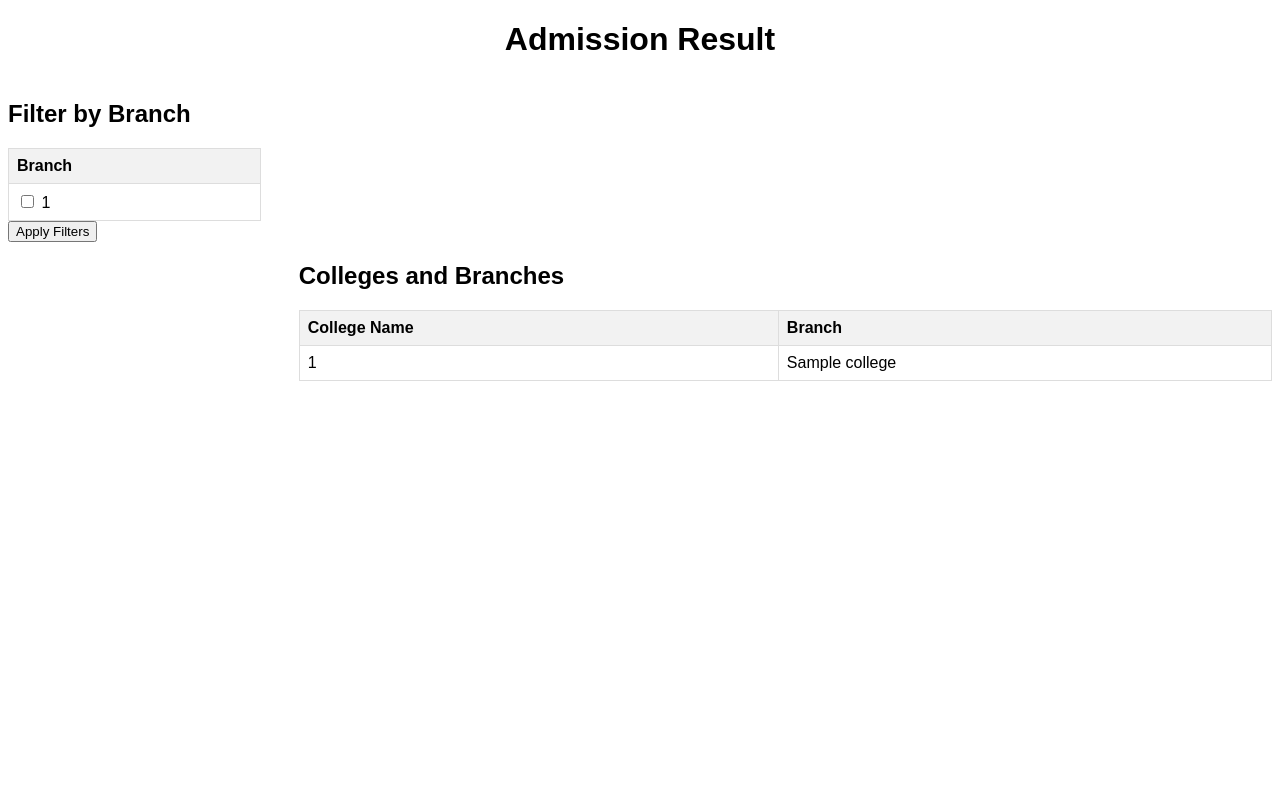
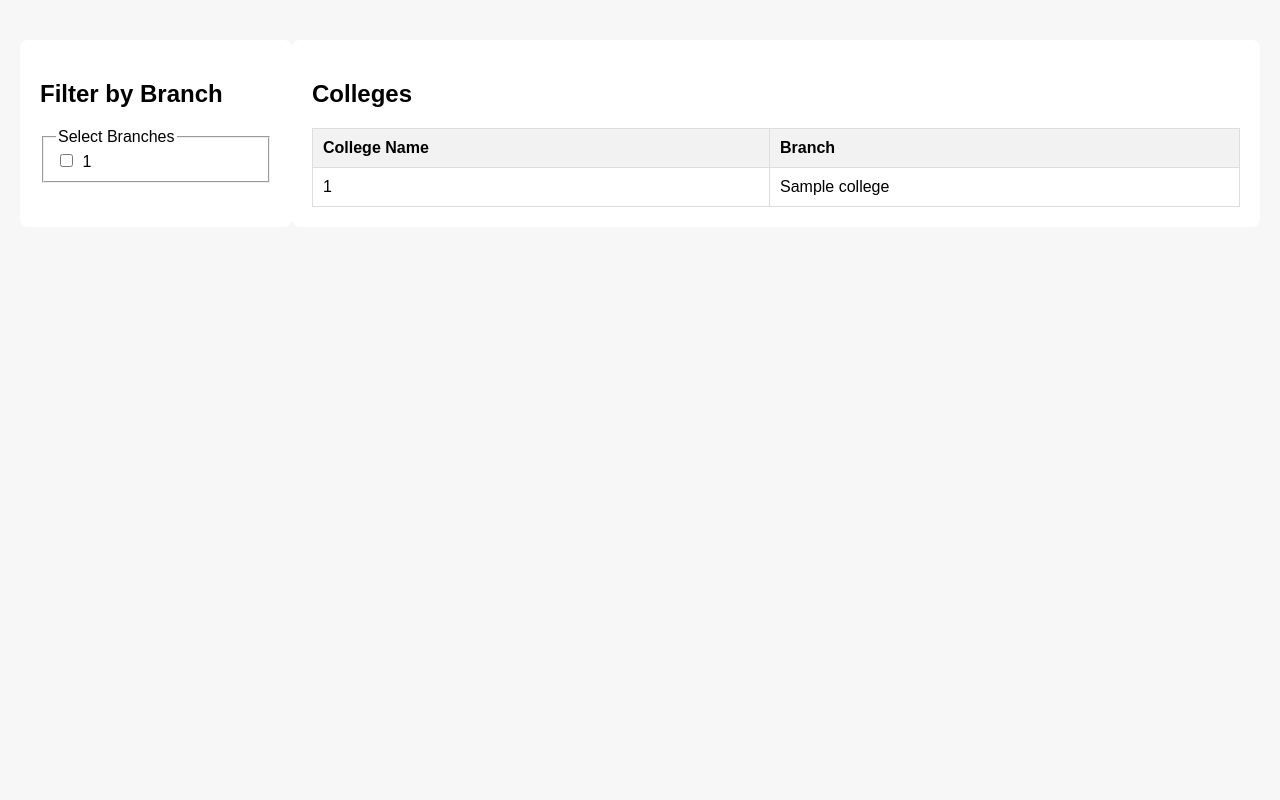
Before and after one commit to gauthamnnair/College-Connect, a Flask app: template templates/result.html in a window 1280 px wide. Run offline with Flask 3, Linux system fonts and the light colour scheme; the template is opened without the code that fills it: most values are stand-ins (such as "Sample title", 1, 10 or a date in 2020).

Commit message:
Added Filtering branch option

```diff
--- a/app.py
+++ b/app.py
@@ -1,7 +1,7 @@
 from flask import Flask, render_template, request, redirect, url_for
 import sqlite3
-import csv
 import os
+import json
 
 app = Flask(__name__)
 
@@ -113,21 +113,23 @@ def submit_admission():
     mhcet_percentile = request.form.get('mhcet_percentile')
     jee_percentile = request.form.get('jee_percentile')
     category = request.form.get('category') + 'S'  # Assuming category is concatenated with 'S'
+    selected_branches_json = request.form.get('selectedBranches')
+    selected_branches = json.loads(selected_branches_json) if selected_branches_json else []
 
-    # Insert form data into the admissions table
-    try:
-        conn_admissions = sqlite3.connect('admissions.db')
-        c_admissions = conn_admissions.cursor()
-        c_admissions.execute("INSERT INTO admissions (mhcet_percentile, jee_percentile, category) VALUES (?, ?, ?)",
-                             (mhcet_percentile, jee_percentile, category))
-        conn_admissions.commit()
-    except sqlite3.Error as e:
-        print("Error inserting data into admissions table:", e)
-    finally:
-        conn_admissions.close()
+    colleges, distinct_branches = filter_colleges(mhcet_percentile, jee_percentile, category, selected_branches)
+
+    # Pass mhcet_percentile and jee_percentile to the result.html template
+    return render_template('result.html', colleges=colleges, distinct_branches=distinct_branches, mhcet_percentile=mhcet_percentile, jee_percentile=jee_percentile, category=category)
+
+def filter_colleges(mhcet_percentile, jee_percentile, category, selected_branches):
+    branch_query = ""
+    colleges, distinct_branches = fetch(mhcet_percentile, jee_percentile, category, branch_query)
+    print("College:", colleges)
+    return colleges, distinct_branches
+
+def fetch(mhcet_percentile, jee_percentile, category, branch_query):
     mhcet_query = "SELECT college_name, branch FROM colleges WHERE percentile <= ? AND seat_type = ?"
     jee_query = "SELECT college_name, branch FROM colleges WHERE percentile <= ? AND seat_type = 'AI'"
-    # Query colleges from the data database based on user input
     colleges = []
     distinct_branches = []
     try:
@@ -140,7 +142,7 @@ def submit_admission():
             distinct_branches = c_data.fetchall()
             c_data.execute(jee_query, (jee_percentile,))
             colleges.extend(c_data.fetchall())
-            c_data.execute("SELECT DISTINCT branch FROM (" +jee_query+ ")", (jee_percentile,))
+            c_data.execute("SELECT DISTINCT branch FROM (" +jee_query+ ")" (jee_percentile,))
             distinct_branches.extend(c_data.fetchall())
         elif jee_percentile:
             c_data.execute(jee_query, (jee_percentile,))
@@ -158,8 +160,7 @@ def submit_admission():
         print("Error querying database:", e)
     finally:
         conn_data.close()
-
-    return render_template('result.html', colleges=colleges, distinct_branches=distinct_branches)
+    return colleges, distinct_branches
 
 if __name__ == '__main__':
     app.run(port=8000, debug=True)
--- a/templates/result.html
+++ b/templates/result.html
@@ -1,39 +1,83 @@
 <!DOCTYPE html>
-<html>
+<html lang="en">
 <head>
-    <title>Admission Result</title>
+    <meta charset="UTF-8">
+    <meta name="viewport" content="width=device-width, initial-scale=1.0">
     <link rel="stylesheet" href="{{ url_for('static', filename='styles.css') }}">
+    <title>Search Results</title>
+    <style>
+        /* Add CSS styles here */
+        body {
+            font-family: Arial, sans-serif;
+            margin: 0;
+            padding: 0;
+            background-color: #f7f7f7;
+            display: flex;
+            justify-content: center;
+            align-items: flex-start;
+            min-height: 100vh;
+        }
+        .container {
+            text-align: center;
+            padding: 20px;
+            background-color: #fff;
+            border-bottom: 1px solid #ccc;
+            width: 100%;
+        }
+        .tables-container {
+            display: flex;
+            width: 100%;
+            margin-top: 20px;
+            padding: 20px;
+        }
+        .filter-table {
+            background-color: #fff;
+            padding: 20px;
+            border-radius: 8px;
+            width: 20%;
+        }
+        .colleges-table {
+            background-color: #fff;
+            padding: 20px;
+            border-radius: 8px;
+            width: 80%;
+        }
+        table {
+            width: 100%;
+            border-collapse: collapse;
+            margin-top: 10px;
+        }
+        th, td {
+            padding: 10px;
+            text-align: left;
+            border-bottom: 1px solid #ddd;
+        }
+        th {
+            background-color: #f2f2f2;
+        }
+        input[type="checkbox"] {
+            margin-right: 5px;
+        }
+    </style>
 </head>
 <body>
-    <div class="container">
-        <h1>Admission Result</h1>
-    </div>
-    <div class="filter-container">
+    <div class="tables-container">
+        <div class="filter-table">
             <h2>Filter by Branch</h2>
-        <form action="{{ url_for('submit_admission') }}" method="post">
-            <table>
-                <thead>
-                    <tr>
-                        <th>Branch</th>
-                    </tr>
-                </thead>
-                <tbody>
-                    {% for branch_tuple in distinct_branches %}
-                    <tr>
-                        <td>
-                            <input type="checkbox" id="{{ branch_tuple[0] }}" name="branches" value="{{ branch_tuple[0] }}">
-                            <label for="{{ branch_tuple[0] }}">{{ branch_tuple[0] }}</label>
-                        </td>
-                    </tr>
+            <form id="branchFilterForm">
+                <fieldset>
+                    <legend>Select Branches</legend>
+                    {% for branch in distinct_branches %}
+                        <label>
+                            <input type="checkbox" name="branch" value="{{ branch[0] }}">
+                            {{ branch[0] }}
+                        </label><br>
                     {% endfor %}
-                </tbody>
-            </table>
-            <button type="submit">Apply Filters</button>
+                </fieldset>
             </form>
         </div>
-
-    <div class="table-container">
-        <h2>Colleges and Branches</h2>
+        <div class="colleges-table">
+            <h2>Colleges</h2>
             <table>
                 <thead>
                     <tr>
@@ -51,5 +95,39 @@
                 </tbody>
             </table>
         </div>
+    </div>
+
+    <script>
+        document.addEventListener('DOMContentLoaded', function() {
+            const branchCheckboxes = document.querySelectorAll('input[name="branch"]');
+            branchCheckboxes.forEach(function(checkbox) {
+                checkbox.addEventListener('change', function() {
+                    filterColleges();
+                });
+            });
+
+            function filterColleges() {
+                const selectedBranches = Array.from(branchCheckboxes)
+                                            .filter(checkbox => checkbox.checked)
+                                            .map(checkbox => checkbox.value);
+
+                const collegeRows = document.querySelectorAll('.colleges-table table tbody tr');
+                collegeRows.forEach(function(row) {
+                    const branch = row.querySelector('td:nth-child(2)').textContent;
+                    if (selectedBranches.length === 0 || selectedBranches.includes(branch)) {
+                        row.style.display = 'table-row';
+                    } else {
+                        row.style.display = 'none';
+                    }
+                });
+
+                if (selectedBranches.length === 0) {
+                    collegeRows.forEach(function(row) {
+                        row.style.display = 'table-row';
+                    });
+                }
+            }
+        });
+    </script>
 </body>
 </html>
```
Also changed, not shown: admissions.db, data.db. Lines whose indentation alone changed are shown as unchanged.
